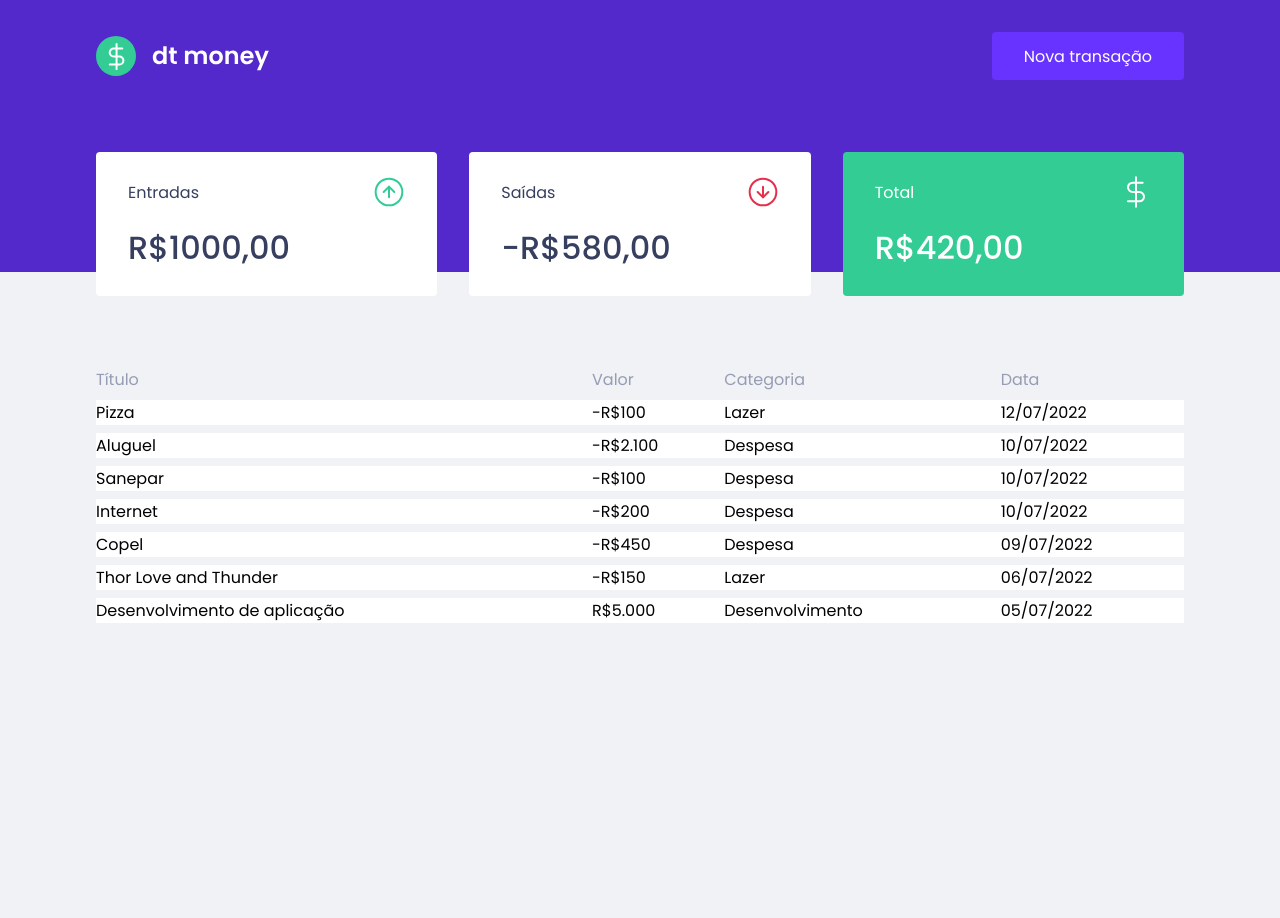
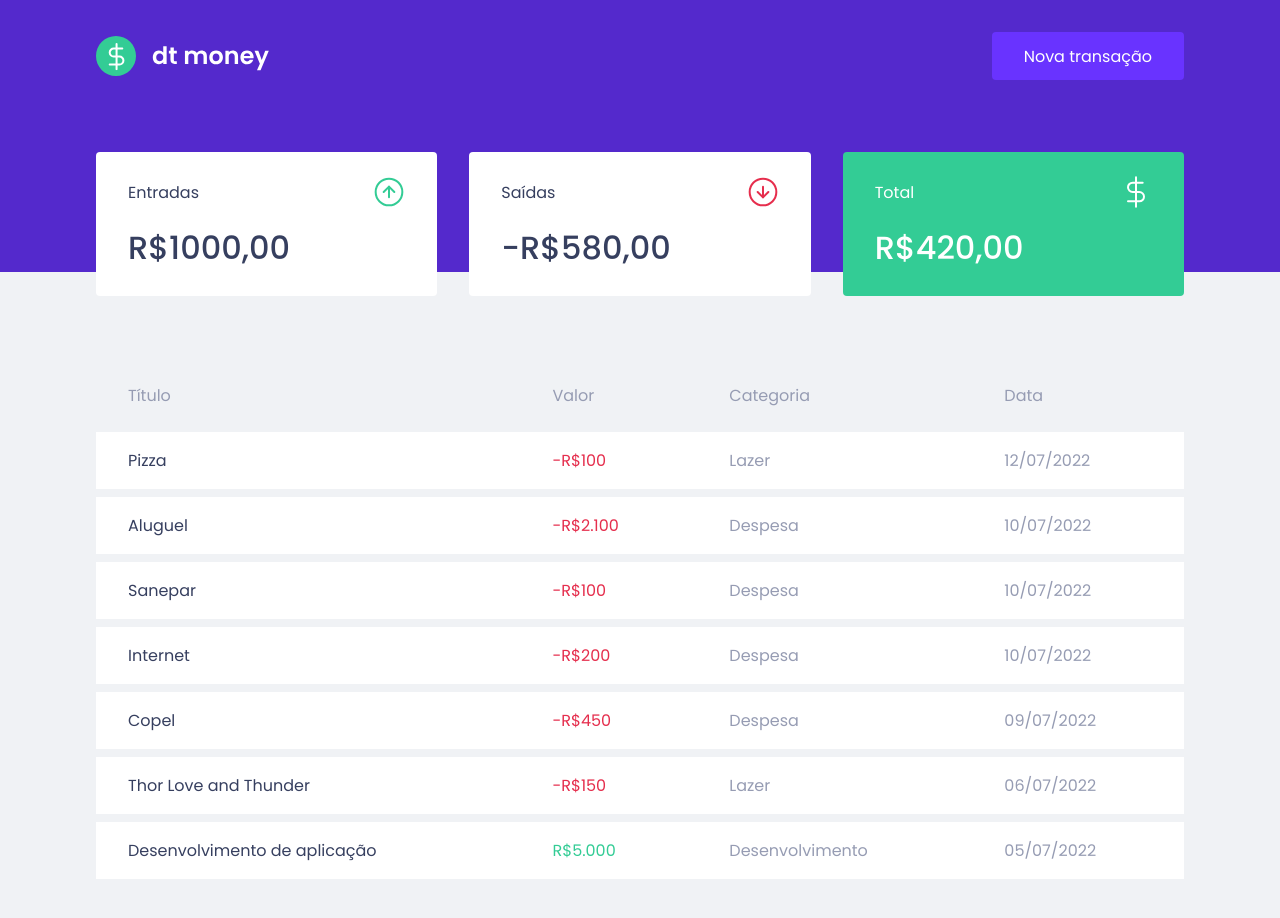
Before and after one commit to MDefreyn/financial-control, a React (Create React App) app: page / in a window 1280 px wide. Shown: the top 918 px of the page. Before the commit the page ends 800 px from the top, so only its background shows below. Built offline with nearby package versions, Linux system fonts and the light colour scheme.

Commit message:
Font color adjust

```diff
--- a/src/components/TransactionsTable/styles.ts
+++ b/src/components/TransactionsTable/styles.ts
@@ -10,29 +10,29 @@ export const Container = styled.div`
     th {
       color: var(--text-body);
       font-weight: 400;
-      padding: 1 2rem;
+      padding: 1rem 2rem;
       text-align: left;
       line-height: 1.5rem;
     }
 
     td {
-      padding: 1 2rem;
+      padding: 1rem 2rem;
       border: 0;
       background-color: var(--shape);
-      color: var(text-body);
+      color: var(--text-body);
       border-radius: o.25rem;
 
       &:first-child {
-        color: var(text-title);
+        color: var(--text-title);
       }
-    }
 
-    &.deposit {
-      background-color: var(--green);
-    }
+      &.deposit {
+        color: var(--green);
+      }
 
-    &.withdraw {
-      background-color: var(--red);
+      &.withdraw {
+        color: var(--red);
+      }
     }
   }
 `;
```
Also changed, not shown: src/components/TransactionsTable/index.tsx (+7 -7 lines).
